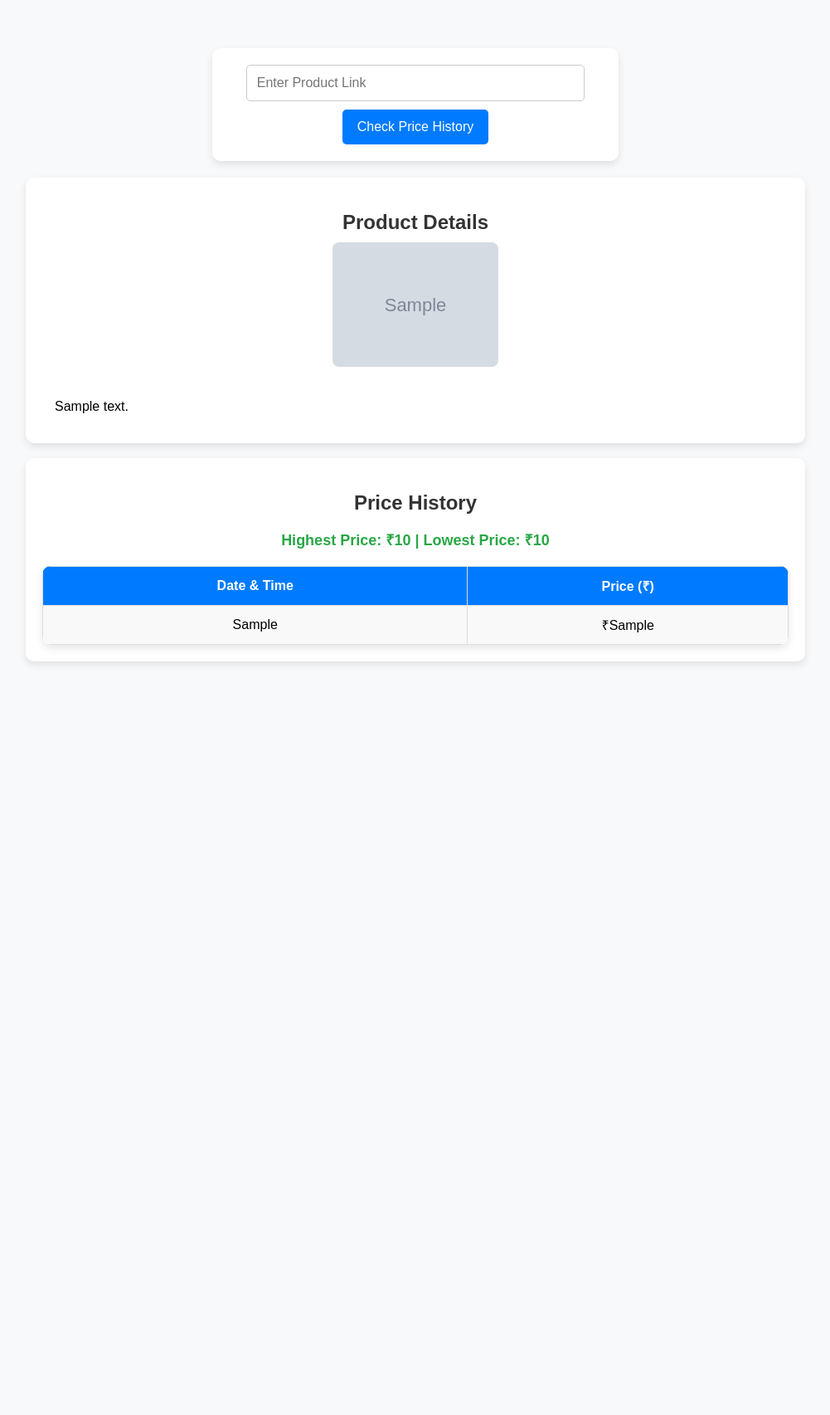
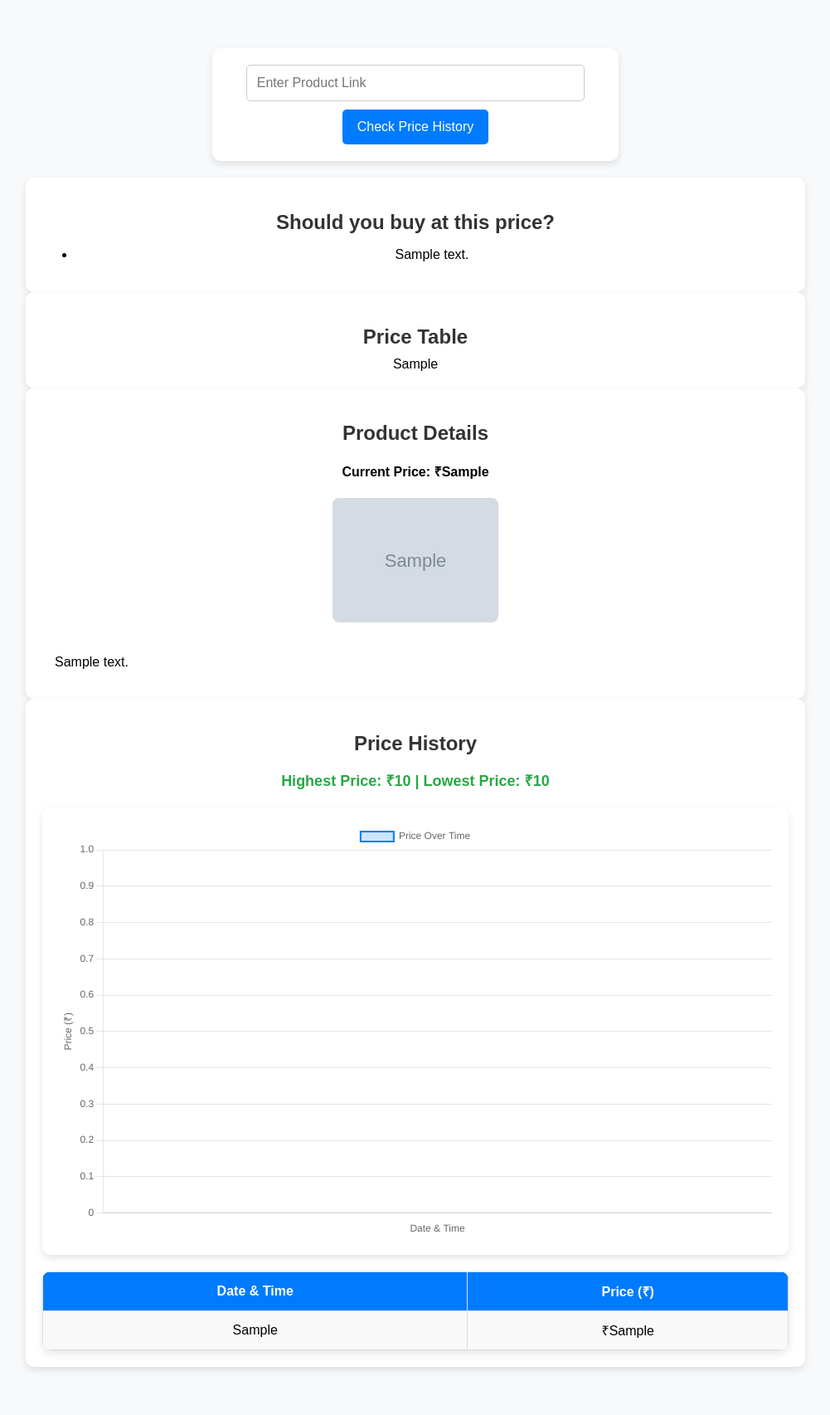
Before and after one commit to bijoy7034/Price_Tracker, a Flask app: template templates/index.html in a window 1280 px wide. Shown: the whole page at 83% size, without its empty margins (139-1140 px from the left). Before the commit the page ends 801 px from the top, so only its background shows below. Run offline with Flask 3, Linux system fonts and the light colour scheme; the template is opened without the code that fills it: most values are stand-ins (such as "Sample title", 1, 10 or a date in 2020); grey boxes marked "Sample" are stand-in pictures.

Commit message:
Added chart

```diff
--- a/app.py
+++ b/app.py
@@ -27,12 +27,23 @@
         product_details_div = driver.find_element(By.ID, "product-info")
         product_details = product_details_div.get_attribute("innerHTML")
         product_image = driver.find_element(By.CSS_SELECTOR, ".card-img img").get_attribute("src")
+
+        # Extract supporting text
+        supporting_text_elements = driver.find_elements(By.CLASS_NAME, "supporting-text.mb-0")
+        supporting_text = [el.text for el in supporting_text_elements]
+
+        # Extract the whole table
+        table_element = driver.find_element(By.CLASS_NAME, "table")
+        table_html = table_element.get_attribute("outerHTML")
+
     except:
         product_details = "No product details found"
+        supporting_text = []
+        table_html = ""
 
     driver.quit()
 
-    return history, product_details, product_image
+    return history, product_details, product_image, supporting_text, table_html
 
 @app.route("/", methods=["GET", "POST"])
 def index():
@@ -41,10 +52,12 @@
     max_price = None
     product_details = None
     product_image = None
+    supporting_text = None
+    table_html = None
 
     if request.method == "POST":
         amazon_link = request.form["amazon_link"]
-        price_history, product_details, product_image = get_price_history(amazon_link)
+        price_history, product_details, product_image, supporting_text, table_html = get_price_history(amazon_link)
 
         if price_history:
             prices = [entry["y"] for entry in price_history]
@@ -57,9 +70,10 @@
         min_price=min_price,
         max_price=max_price,
         product_details=product_details,
-        product_image=product_image
+        product_image=product_image,
+        supporting_text=supporting_text,
+        table_html=table_html
     )
-
 
 if __name__ == "__main__":
     app.run(debug=True)
--- a/templates/index.html
+++ b/templates/index.html
@@ -1,12 +1,13 @@
 <!DOCTYPE html>
 <html lang="en">
   <head>
-    <meta charset="UTF-8">
-    <meta name="viewport" content="width=device-width, initial-scale=1.0">
+    <meta charset="UTF-8" />
+    <meta name="viewport" content="width=device-width, initial-scale=1.0" />
     <title>Price History Tracker</title>
+    <script src="https://cdn.jsdelivr.net/npm/chart.js"></script>
     <style>
       body {
-            font-family: 'Arial', sans-serif;
+        font-family: "Arial", sans-serif;
         background-color: #f8f9fa;
         text-align: center;
         padding: 50px;
@@ -54,6 +55,7 @@
       }
 
       .container {
+        margin: 10px;
         width: 90%;
         max-width: 900px;
         margin: auto;
@@ -73,7 +75,8 @@
         background: white;
       }
 
-        th, td {
+      th,
+      td {
         padding: 12px;
         border: 1px solid #ddd;
         text-align: center;
@@ -100,7 +103,6 @@
         background: #ffffff;
         padding: 15px;
         border-radius: 8px;
-
         margin-top: 20px;
       }
 
@@ -117,30 +119,73 @@
           width: 100%;
         }
       }
+
+      #chart-container {
+        height: 500px;
+        margin-top: 20px;
+        padding: 20px;
+        background: #fff;
+        border-radius: 10px;
+        box-shadow: 0px 4px 10px rgba(0, 0, 0, 0.1);
+      }
     </style>
   </head>
   <body>
-
     <form method="POST">
-        <input type="text" name="amazon_link" placeholder="Enter Product Link" required>
+      <input
+        type="text"
+        name="amazon_link"
+        placeholder="Enter Product Link"
+        required
+      />
       <button type="submit">Check Price History</button>
     </form>
+
+    {% if supporting_text %}
+    <div class="container">
+      <h2>Should you buy at this price?</h2>
+      <ul>
+        {% for text in supporting_text %}
+        <li>{{ text }}</li>
+        {% endfor %}
+      </ul>
+    </div>
+    {% endif %}
+
+    {% if table_html %}
+    <div class="container">
+        <h2>Price Table</h2>
+        <div class="table-responsive">
+            {{ table_html | safe }}
+        </div>
+    </div>
+    {% endif %}
 
     {% if product_details %}
     <div class="container">
       <h2>Product Details</h2>
-        <img src="{{ product_image }}" class="mw-100 card-img-top p-1" alt="Product Image" style="max-width: 200px; border-radius: 8px;">
-        <div id="product-details">
-            {{ product_details | safe }}
-        </div>
+      <h4>Current Price: ₹{{ price_history[-1].y }}</h4>
+      <img
+        src="{{ product_image }}"
+        class="mw-100 card-img-top p-1"
+        alt="Product Image"
+        style="max-width: 200px; border-radius: 8px"
+      />
+      <div id="product-details">{{ product_details | safe }}</div>
     </div>
     {% endif %}
 
-<br>
     {% if price_history %}
     <div class="container">
       <h2>Price History</h2>
-        <p class="highlight">Highest Price: ₹{{ max_price }} | Lowest Price: ₹{{ min_price }}</p>
+      <p class="highlight">
+        Highest Price: ₹{{ max_price }} | Lowest Price: ₹{{ min_price }}
+      </p>
+
+      <div id="chart-container">
+        <canvas id="priceChart"></canvas>
+      </div>
+
       <table>
         <tr>
           <th>Date & Time</th>
@@ -154,7 +199,48 @@
         {% endfor %}
       </table>
     </div>
+
+    <script>
+      const ctx = document.getElementById('priceChart').getContext('2d');
+
+      const labels = {{ price_history | tojson | safe }}.map(entry => entry.x);
+      const data = {{ price_history | tojson | safe }}.map(entry => entry.y);
+
+      new Chart(ctx, {
+          type: 'line',
+          data: {
+              labels: labels,
+              datasets: [{
+                  label: 'Price Over Time',
+                  data: data,
+                  borderColor: '#007bff',
+                  backgroundColor: 'rgba(0, 123, 255, 0.2)',
+                  borderWidth: 2,
+                  fill: true
+              }]
+          },
+          options: {
+              responsive: true,
+              maintainAspectRatio: false,
+              scales: {
+                  x: {
+                      title: {
+                          display: true,
+                          text: 'Date & Time'
+                      }
+                  },
+                  y: {
+                      title: {
+                          display: true,
+                          text: 'Price (₹)'
+                      },
+                      beginAtZero: false
+                  }
+              }
+          }
+      });
+    </script>
+
     {% endif %}
-
   </body>
 </html>
```
Lines whose indentation alone changed are shown as unchanged.
